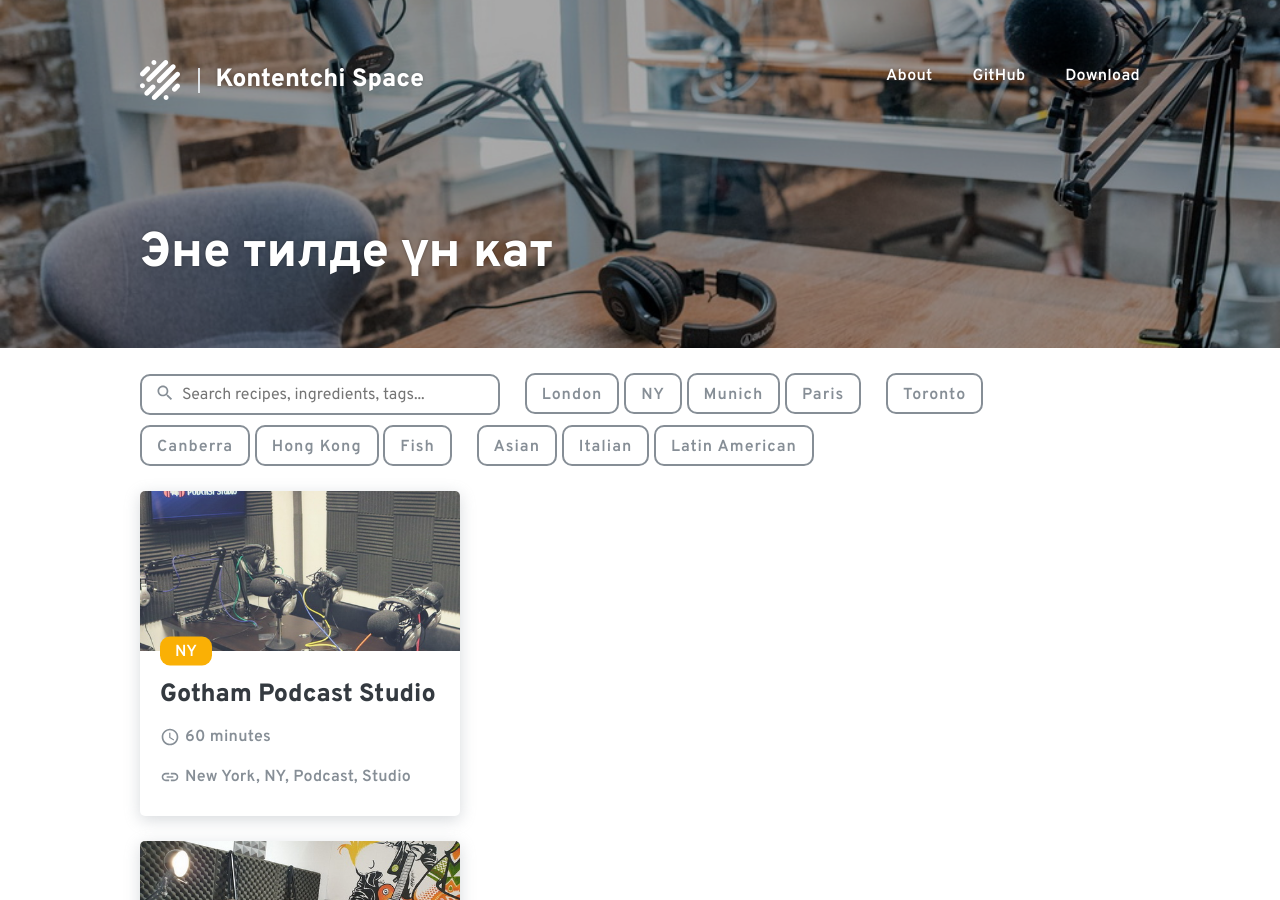
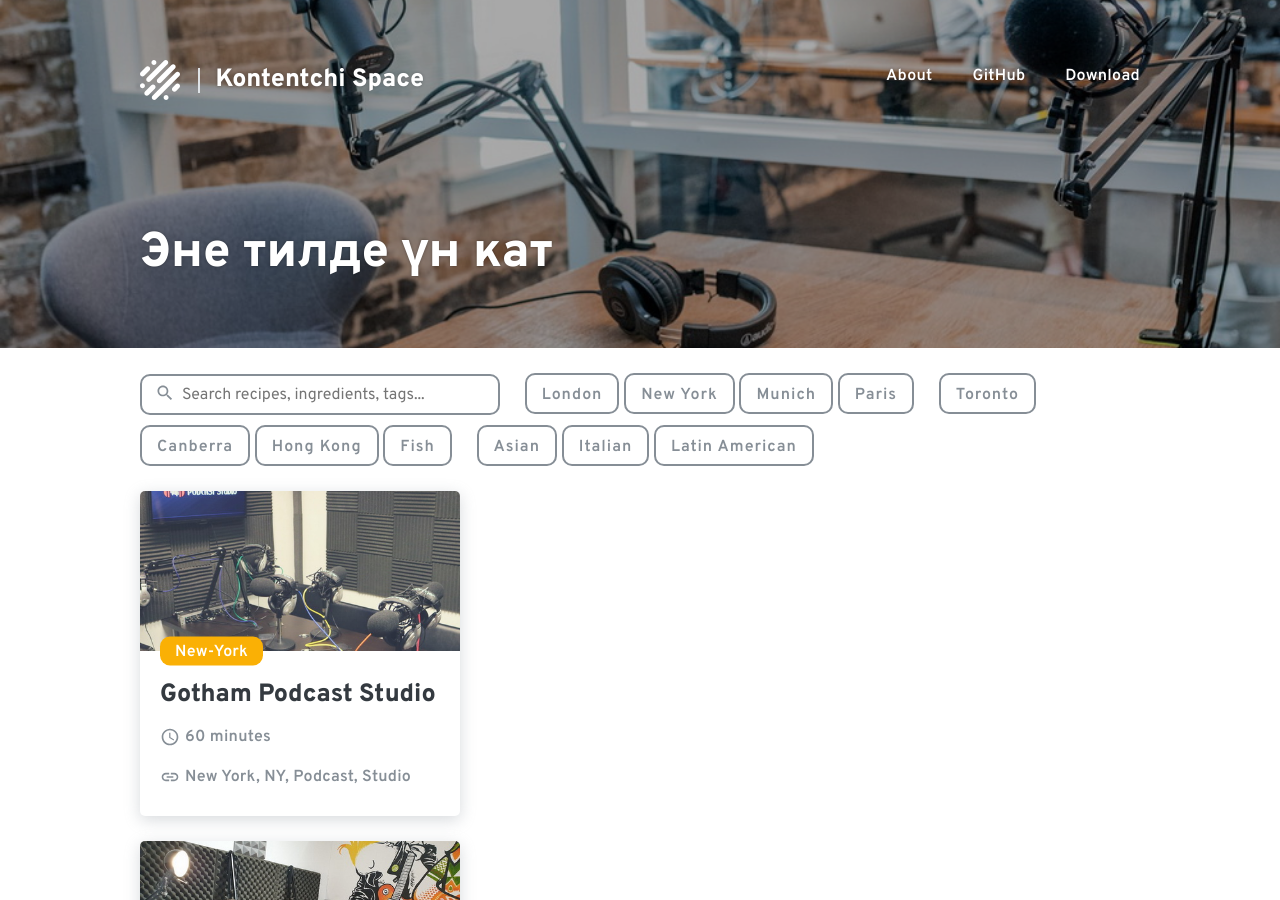
Before and after one commit to kontentchispace/kontentchispace.github.io, a Jekyll site: the page built from index.html, in a window 1280 px wide and 900 px high. Built offline with Jekyll 4.4.1, drawn with Linux system fonts in a browser that asks for light colours.

Commit message:
corrected category

```diff
--- a/index.html
+++ b/index.html
@@ -38,9 +38,9 @@ exclude: true
           <input class="searchbar-checkbox js-category" type="checkbox" id="London" value="London">
           <span class="searchbar-button">London</span>
         </label>
-        <label for="NY">
-          <input class="searchbar-checkbox js-category" type="checkbox" id="NY" value="NY">
-          <span class="searchbar-button">NY</span>
+        <label for="new-york">
+          <input class="searchbar-checkbox js-category" type="checkbox" id="new-york" value="new-york">
+          <span class="searchbar-button">New York</span>
         </label>
         <label for="Munich">
           <input class="searchbar-checkbox js-category" type="checkbox" id="Munich" value="Munich">
```
Also changed, not shown: _recipes/gotham-podcast-studio.md (+1 -1 lines).
